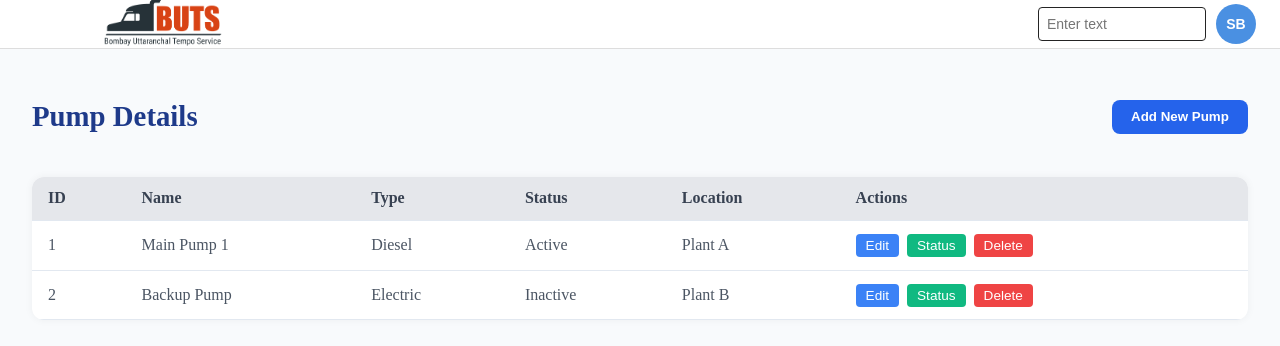
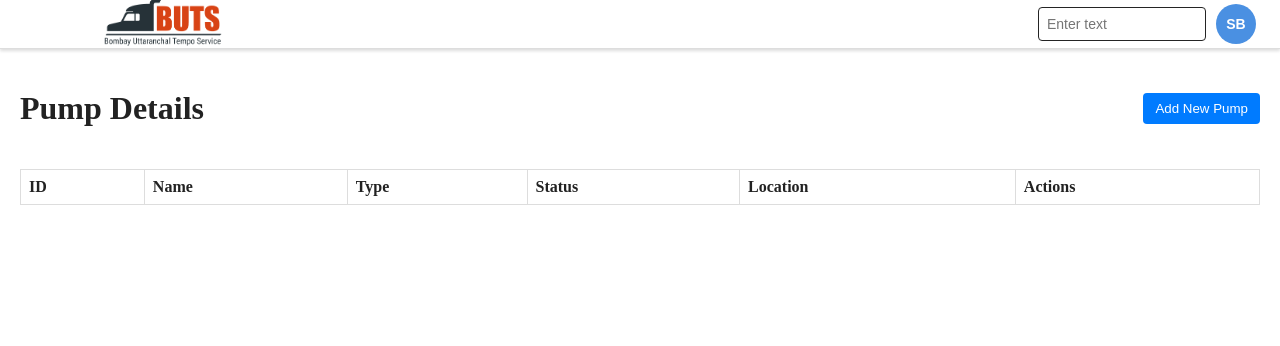
Before and after one commit to HpSharma/transport, a React (Vite) app: page /pump in a window 1280 px wide. Shown: the top 346 px of the page. Built offline with nearby package versions, Linux system fonts and the light colour scheme; some icons are missing.

Commit message:
Pump Add form

```diff
--- /dev/null
+++ b/src/components/Snackbar/index.jsx
@@ -0,0 +1,20 @@
+import React from 'react';
+import Snackbar from '@mui/material/Snackbar';
+import Alert from '@mui/material/Alert';
+
+const CustomSnackbar = ({ open, onClose, message, severity = 'success', duration = 3000 }) => {
+  return (
+    <Snackbar
+      open={open}
+      autoHideDuration={duration}
+      onClose={onClose}
+      anchorOrigin={{ vertical: 'bottom', horizontal: 'right' }}
+    >
+      <Alert onClose={onClose} severity={severity} sx={{ width: '100%' }}>
+        {message}
+      </Alert>
+    </Snackbar>
+  );
+};
+
+export default CustomSnackbar;
--- a/src/pages/Dashboard/index.jsx
+++ b/src/pages/Dashboard/index.jsx
@@ -1,34 +1,65 @@
-import { useEffect, useState } from 'react';
+import React, { useEffect, useState } from 'react';
+import { Link } from 'react-router-dom';
 import {
   MainContainer,
-  tableCellStyle,
-  tableHeaderStyle,
   Tiles,
   TilesContainer,
+  tableHeaderStyle,
+  tableCellStyle,
 } from './StyledComponent.jsx';
 import DashboardApiService from '@services/DashboardApiService.js';
 import Spinner from '@components/Spinner/Index.jsx';
-import { useFetch } from '@hooks/useFetch.js';
+import Sanckbar from '@components/Snackbar/index.jsx'
+import styles from '@pages/Pump/styled.module.scss';
 
 const Dashboard = () => {
-  const { loading, error, data } = useFetch({
-    fetchFunction: DashboardApiService.fetchDashboardData,
-  });
+  const [loading, setLoading] = useState(false);
+  const [tilesData, setTilesData] = useState({});
+  const [vehicleData, setVehicleData] = useState([]);
 
-  const { tilesData, vehicleData } = data || {};
-  console.log({ error });
+  const [snackOpen, setSnackOpen] = useState(false);
+
+  useEffect(() => {
+    const fetchTitlesDetails = async () => {
+      setLoading(true);
+
+      try {
+        const result = await DashboardApiService.fetchDashboardTilesDetails();
+        setTilesData(result.data?.data);
+        const res = await DashboardApiService.fetchVehicleDetails();
+        setVehicleData(res.data?.data.data);
+      } catch (error) {
+        console.log(error);
+      } finally {
+        setLoading(false);
+        // setTimeout(() => setLoading(false), 2000);
+      }
+    };
+
+    fetchTitlesDetails();
+  }, []);
 
   if (loading) {
     return <Spinner />;
   }
+
+  const handleOpen = () => {
+    setSnackOpen(true);
+  };
+
+  const handleClose = () => {
+    setSnackOpen(false);
+  };
 
   return (
     <>
       <MainContainer>
         <TilesContainer container spacing={4} columns={12}>
           <Tiles size={{ xs: 12, sm: 6, md: 3 }}>
+            <Link to="/pump">
             <h3>Total Vehicles</h3>
-            <b>{tilesData?.total_vehicles}</b>
+            <b>{tilesData.total_vehicles}</b>
+            </Link>
           </Tiles>
           <Tiles size={{ xs: 12, sm: 6, md: 3 }}>
             <h3>
@@ -38,11 +69,11 @@ const Dashboard = () => {
           </Tiles>
           <Tiles size={{ xs: 12, sm: 6, md: 3 }}>
             <h3>Total Transporter</h3>
-            <b>{tilesData?.total_transporters}</b>
+            <b>{tilesData.total_transporters}</b>
           </Tiles>
           <Tiles size={{ xs: 12, sm: 6, md: 3 }}>
             <h3>Number of Companies</h3>
-            <b>{tilesData?.total_companies}</b>
+            <b>{tilesData.total_companies}</b>
           </Tiles>
         </TilesContainer>
 
@@ -63,8 +94,8 @@ const Dashboard = () => {
               </tr>
             </thead>
             <tbody>
-              {vehicleData?.length > 0 ? (
-                vehicleData?.map((vehicle, index) => (
+              {vehicleData.length > 0 ? (
+                vehicleData.map((vehicle, index) => (
                   <tr key={index}>
                     <td style={tableCellStyle}>{index + 1}</td>
                     <td style={tableCellStyle}>{vehicle.vehicle_number}</td>
@@ -87,8 +118,20 @@ const Dashboard = () => {
           </table>
         </div>
       </MainContainer>
+
+
+      <button variant="contained" onClick={handleOpen}>Show Sanckbar</button>
+
+
+      <Sanckbar
+        open={snackOpen}
+        onClose={handleClose}
+        message="Action completed successfully!"
+        severity="success" // 'error' | 'info' | 'warning' | 'success'
+        duration={4000}
+      />
+
     </>
   );
 };
-
 export default Dashboard;
--- a/src/pages/Pump/index.jsx
+++ b/src/pages/Pump/index.jsx
@@ -1,31 +1,107 @@
-import React from 'react';
+import React, { useState } from 'react';
 import styles from './styled.module.scss';
 
 const Pump = () => {
-  const pumpData = [
-    {
-      id: 1,
-      name: 'Main Pump 1',
-      type: 'Diesel',
-      status: 'Active',
-      location: 'Plant A',
-    },
-    {
-      id: 2,
-      name: 'Backup Pump',
-      type: 'Electric',
-      status: 'Inactive',
-      location: 'Plant B',
-    },
-    // Add more dummy data if needed
-  ];
+  const [pumpData, setPumpData] = useState([ ]);
+
+  const [showForm, setShowForm] = useState(false);
+  const [newPump, setNewPump] = useState({
+    name: '',
+    type: '',
+    status: '',
+    location: '',
+  });
+
+  const handleInputChange = (e) => {
+    setNewPump({
+      ...newPump,
+      [e.target.name]: e.target.value,
+    });
+  };
+
+  const handleAddPump = () => {
+    setPumpData([
+      ...pumpData,
+      { ...newPump, id: pumpData.length + 1 },
+    ]);
+    setNewPump({
+      name: '',
+      type: '',
+      status: '',
+      location: '',
+    });
+    setShowForm(false);
+  };
 
   return (
     <div className={styles.pumpContainer}>
       <div className={styles.header}>
         <h1>Pump Details</h1>
-        <button className={styles.addBtn}>Add New Pump</button>
+        <button
+          className={styles.addBtn}
+          onClick={() => setShowForm(!showForm)}
+        >
+          {showForm ? 'Cancel' : 'Add New Pump'}
+        </button>
       </div>
+
+      {showForm && (
+        <div className={styles.formWrapper}>
+          <h2>Add New Pump</h2>
+          <form className={styles.pumpForm} onSubmit={(e) => {
+            e.preventDefault();
+            handleAddPump();
+          }}>
+            <div className={styles.formRow}>
+              <label>Pump Name</label>
+              <input
+                type="text"
+                name="name"
+                value={newPump.name}
+                onChange={handleInputChange}
+                required
+              />
+            </div>
+            <div className={styles.formRow}>
+              <label>Type</label>
+              <input
+                type="text"
+                name="type"
+                value={newPump.type}
+                onChange={handleInputChange}
+                required
+              />
+            </div>
+            <div className={styles.formRow}>
+              <label>Status</label>
+              <select
+                name="status"
+                value={newPump.status}
+                onChange={handleInputChange}
+                required
+              >
+                <option value="">-- Select Status --</option>
+                <option value="Active">Active</option>
+                <option value="Inactive">Inactive</option>
+              </select>
+            </div>
+            <div className={styles.formRow}>
+              <label>Location</label>
+              <input
+                type="text"
+                name="location"
+                value={newPump.location}
+                onChange={handleInputChange}
+                required
+              />
+            </div>
+            <div className={styles.formActions}>
+              <button type="submit" className={styles.saveBtn}>Save</button>
+              <button type="button" className={styles.cancelBtn} onClick={() => setShowForm(false)}>Cancel</button>
+            </div>
+          </form>
+        </div>
+      )}
 
       <table className={styles.pumpTable}>
         <thead>
--- a/src/pages/Pump/styled.module.scss
+++ b/src/pages/Pump/styled.module.scss
@@ -1,93 +1,115 @@
 .pumpContainer {
-  padding: 2rem;
-  background-color: #f8fafc;
-  min-height: 100vh;
+  padding: 20px;
 }
 
 .header {
   display: flex;
   justify-content: space-between;
   align-items: center;
-  margin-bottom: 1.5rem;
-
-  h1 {
-    font-size: 1.8rem;
-    color: #1e3a8a;
-  }
 }
 
-.addBtn {
-  background-color: #2563eb;
+.addBtn, .saveBtn {
+  background-color: #007bff;
   color: white;
-  padding: 0.6rem 1.2rem;
   border: none;
-  border-radius: 8px;
-  font-weight: 600;
+  padding: 8px 12px;
+  margin: 5px 0;
   cursor: pointer;
-  transition: 0.3s ease;
-
-  &:hover {
-    background-color: #1d4ed8;
-  }
+  border-radius: 4px;
+  transition: background-color 0.3s ease;
 }
 
+.addBtn:hover,
+.saveBtn:hover {
+  background-color: #0056b3;
+}
+
+.cancelBtn {
+  background-color: #dc3545;
+  color: white;
+  border: none;
+  padding: 8px 12px;
+  cursor: pointer;
+  border-radius: 4px;
+  transition: background-color 0.3s ease;
+}
+
+.cancelBtn:hover {
+  background-color: #b02a37;
+}
+
+/* Improved form layout */
+.formWrapper {
+  background-color: #f9f9f9;
+  padding: 20px;
+  margin: 20px 0;
+  border-radius: 8px;
+  box-shadow: 0 2px 6px rgba(0,0,0,0.1);
+  max-width: 500px;
+}
+
+.pumpForm {
+  display: flex;
+  flex-direction: column;
+  gap: 15px;
+}
+
+.formRow {
+  display: flex;
+  flex-direction: column;
+}
+
+.formRow label {
+  margin-bottom: 5px;
+  font-weight: 600;
+}
+
+.formRow input,
+.formRow select {
+  padding: 10px;
+  border: 1px solid #ccc;
+  border-radius: 4px;
+}
+
+/* Form button group */
+.formActions {
+  display: flex;
+  justify-content: flex-end;
+  gap: 10px;
+}
+
+/* Table */
 .pumpTable {
   width: 100%;
   border-collapse: collapse;
-  background-color: white;
-  border-radius: 12px;
-  overflow: hidden;
-  box-shadow: 0 0 8px rgba(0, 0, 0, 0.05);
-
-  th, td {
-    padding: 0.8rem 1rem;
-    text-align: left;
-    border-bottom: 1px solid #e2e8f0;
-  }
-
-  th {
-    background-color: #e5e7eb;
-    color: #374151;
-    font-weight: 600;
-  }
-
-  td {
-    color: #4b5563;
-  }
-
-  button {
-    margin-right: 8px;
-    padding: 4px 10px;
-    border: none;
-    border-radius: 4px;
-    font-size: 0.85rem;
-    cursor: pointer;
-  }
+  margin-top: 20px;
 }
 
-.editBtn {
-  background-color: #3b82f6;
-  color: white;
-
-  &:hover {
-    background-color: #2563eb;
-  }
+.pumpTable th,
+.pumpTable td {
+  border: 1px solid #ddd;
+  padding: 8px;
+  text-align: left;
 }
 
-.statusBtn {
-  background-color: #10b981;
-  color: white;
-
-  &:hover {
-    background-color: #059669;
-  }
+/* Action buttons */
+.editBtn,
+.statusBtn,
+.deleteBtn {
+  margin-right: 5px;
+  padding: 5px 10px;
+  border: none;
+  border-radius: 4px;
+  cursor: pointer;
+  transition: opacity 0.3s ease;
 }
 
-.deleteBtn {
-  background-color: #ef4444;
-  color: white;
+.editBtn { background-color: orange; color: white; }
+.statusBtn { background-color: #17a2b8; color: white; }
+.deleteBtn { background-color: red; color: white; }
 
-  &:hover {
-    background-color: #dc2626;
-  }
+.editBtn:hover,
+.statusBtn:hover,
+.deleteBtn:hover {
+  opacity: 0.85;
 }
```
